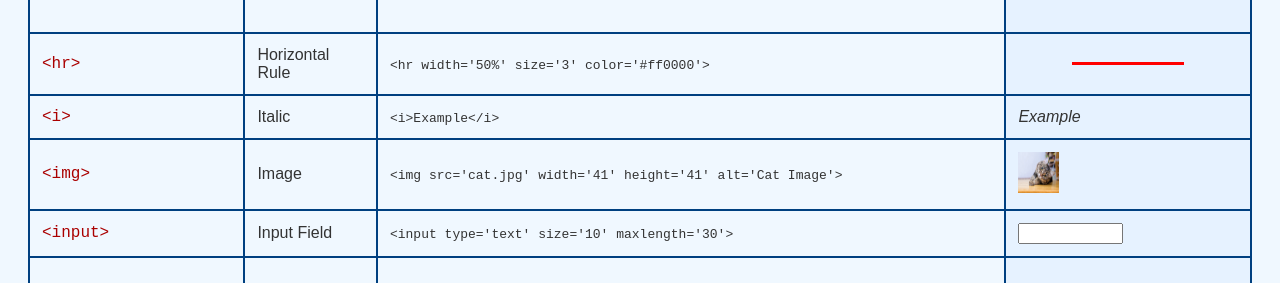
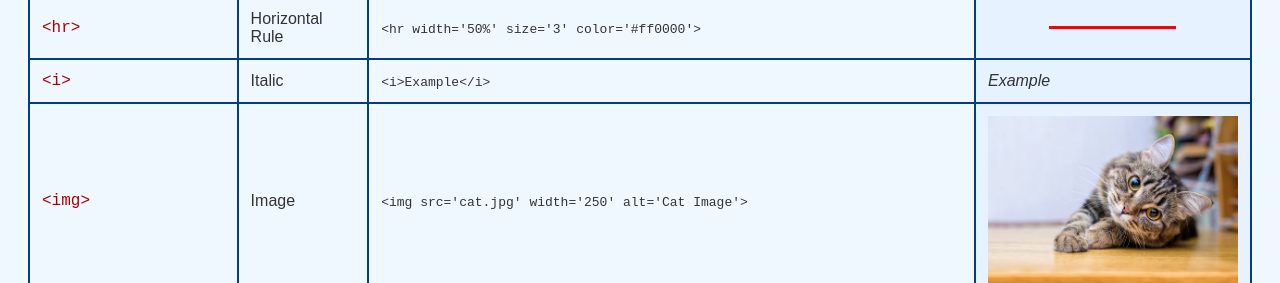
Before and after one commit to aparna-apz003/webtechnology, a plain HTML site: page hub.html in a window 1280 px wide. Shown: the part 1106-1389 px from the top of the page. Drawn offline with Linux system fonts and the light colour scheme.

Commit message:
Add files via upload

```diff
--- a/hub.html
+++ b/hub.html
@@ -165,8 +165,8 @@
     <tr>
       <td class="tag">&lt;img&gt;</td>
       <td>Image</td>
-      <td><code>&lt;img src='cat.jpg' width='41' height='41' alt='Cat Image'&gt;</code></td>
-      <td><img src="cat.jpg" width="41" height="41" alt="Cat Image"></td>
+      <td><code>&lt;img src='cat.jpg' width='250' alt='Cat Image'&gt;</code></td>
+      <td><img src="cat.jpg" width="250" alt="Cat Image"></td>
     </tr>
     <tr>
       <td class="tag">&lt;input&gt;</td>
```
